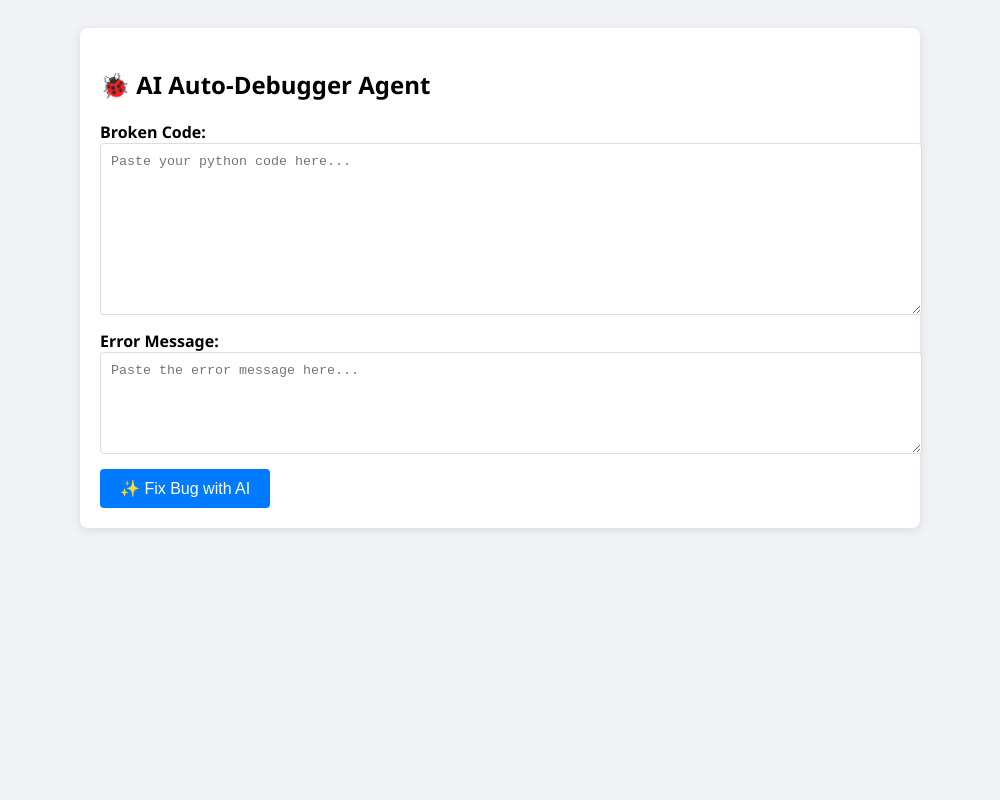
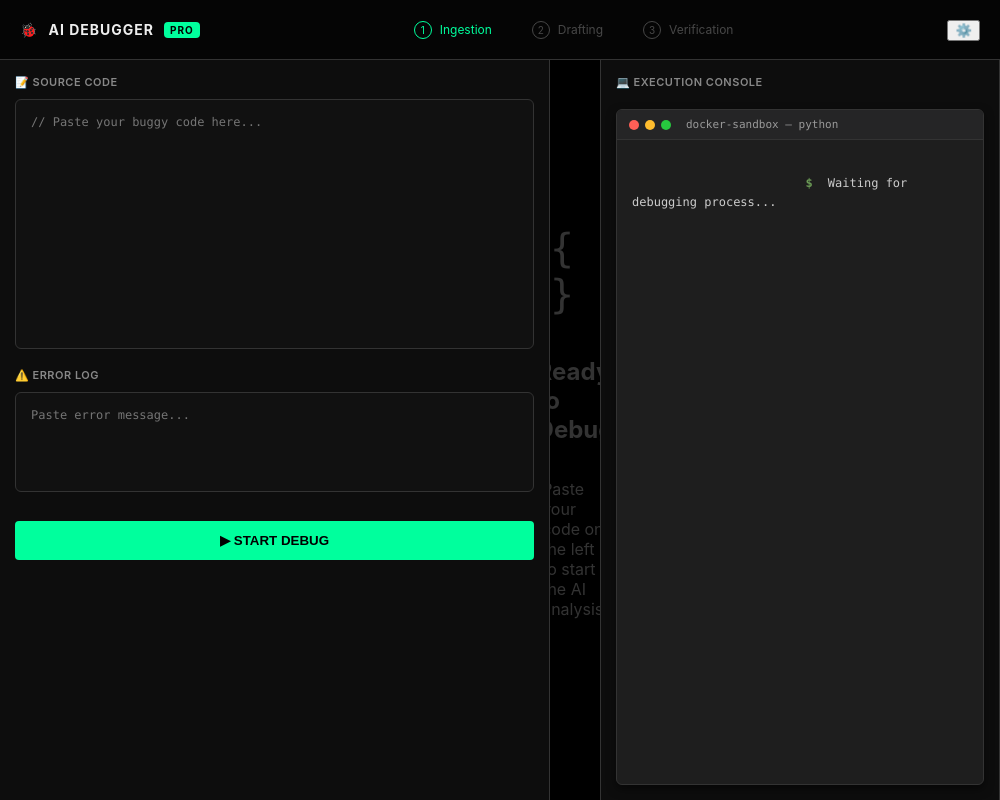
Before and after one commit to polo1255/multi-agent-debugger, an Electron app: page frontend/index.html in a window 1000 px wide. Drawn offline with Linux system fonts and the light colour scheme.

Commit message:
Update Ui/Ux
UX/UI update: This update includes added summaries and a more visually appealing UX interface.

```diff
--- a/frontend/index.html
+++ b/frontend/index.html
@@ -1,42 +1,106 @@
 <!DOCTYPE html>
-<html>
+<html lang="en">
 <head>
     <meta charset="UTF-8">
-    <title>AI Auto-Debugger Agent</title>
-    <style>
-        body { font-family: 'Segoe UI', sans-serif; padding: 20px; background-color: #f0f2f5; }
-        .container { max-width: 800px; margin: 0 auto; background: white; padding: 20px; border-radius: 8px; box-shadow: 0 2px 10px rgba(0,0,0,0.1); }
-        textarea { width: 100%; height: 150px; margin-bottom: 10px; padding: 10px; border: 1px solid #ddd; border-radius: 4px; font-family: monospace; }
-        button { background-color: #007bff; color: white; border: none; padding: 10px 20px; border-radius: 4px; cursor: pointer; font-size: 16px; }
-        button:hover { background-color: #0056b3; }
-        button:disabled { background-color: #ccc; }
-        #result-area { margin-top: 20px; display: none; }
-        .success { color: green; font-weight: bold; }
-        .error { color: red; font-weight: bold; }
-        pre { background: #1e1e1e; color: #d4d4d4; padding: 15px; border-radius: 4px; overflow-x: auto; }
-        .loading { display: none; color: #666; font-style: italic; margin-top: 10px; }
-    </style>
+    <title>AI Auto-Debugger Pro</title>
+    <link rel="stylesheet" href="styles.css">
 </head>
 <body>
-    <div class="container">
-        <h2>🐞 AI Auto-Debugger Agent</h2>
 
-        <label><b>Broken Code:</b></label>
-        <textarea id="code-input" placeholder="Paste your python code here..."></textarea>
+    <nav class="top-nav">
+        <div class="logo">
+            <span class="logo-icon">🐞</span>
+            AI DEBUGGER <span class="tag">PRO</span>
+        </div>
+        <div class="stepper">
+            <div class="step active" id="step-1"><span class="step-num">1</span> Ingestion</div>
+            <div class="step" id="step-2"><span class="step-num">2</span> Drafting</div>
+            <div class="step" id="step-3"><span class="step-num">3</span> Verification</div>
+        </div>
+        <div class="actions">
+            <button class="icon-btn">⚙️</button>
+        </div>
+    </nav>
 
-        <label><b>Error Message:</b></label>
-        <textarea id="error-input" placeholder="Paste the error message here..." style="height: 80px;"></textarea>
+    <div class="workspace">
 
-        <button id="fix-btn" onclick="fixCode()">✨ Fix Bug with AI</button>
-        <div id="loading" class="loading">🤖 AI Agents are working... (This may take 30-60 seconds)</div>
+        <aside class="sidebar-left">
+            <div class="panel-section">
+                <div class="section-header">
+                    <span class="icon">📝</span> SOURCE CODE
+                </div>
+                <div class="editor-container">
+                    <textarea id="code-input" placeholder="// Paste your buggy code here..." spellcheck="false"></textarea>
+                </div>
+            </div>
 
-        <div id="result-area">
-            <h3>Result: <span id="status-text"></span></h3>
-            <p><b>Fixed Code:</b></p>
-            <pre id="fixed-code"></pre>
-            <p><b>Test Output:</b></p>
-            <pre id="test-output" style="background: #eee; color: #333;"></pre>
-        </div>
+            <div class="panel-section error-section">
+                <div class="section-header">
+                    <span class="icon">⚠️</span> ERROR LOG
+                </div>
+                <div class="editor-container">
+                    <textarea id="error-input" placeholder="Paste error message..." spellcheck="false"></textarea>
+                </div>
+            </div>
+
+            <div class="footer-actions">
+                <button id="fix-btn" onclick="fixCode()">
+                    <span class="btn-text">▶ START DEBUG</span>
+                </button>
+            </div>
+        </aside>
+
+        <main class="main-stage">
+            <div id="empty-state" class="empty-state">
+                <div class="empty-icon">{ }</div>
+                <h2>Ready to Debug</h2>
+                <p>Paste your code on the left to start the AI analysis.</p>
+            </div>
+
+            <div id="result-area" class="result-container" style="display: none;">
+                <div class="result-header">
+                    <h3>DIAGNOSIS REPORT</h3>
+                    <div id="status-badge" class="badge">Analyzing...</div>
+                </div>
+
+                <div class="summary-card">
+                    <div class="summary-header">
+                        <span class="icon">💡</span> INSIGHTS & FIXES
+                    </div>
+                    <div id="summary-text" class="summary-content">
+                        Waiting for analysis...
+                    </div>
+                </div>
+
+                <div class="code-viewer-label">PATCHED CODE</div>
+                <div class="code-viewer">
+                    <pre><code id="fixed-code" class="language-python"># Waiting for AI...</code></pre>
+                </div>
+            </div>
+        </main>
+
+        <aside class="sidebar-right">
+            <div class="panel-section grow">
+                <div class="section-header">
+                    <span class="icon">💻</span> EXECUTION CONSOLE
+                </div>
+
+                <div class="terminal-window">
+                    <div class="terminal-header">
+                        <div class="traffic-lights">
+                            <span class="dot red"></span>
+                            <span class="dot yellow"></span>
+                            <span class="dot green"></span>
+                        </div>
+                        <span class="terminal-title">docker-sandbox — python</span>
+                    </div>
+                    <div class="terminal-body" id="test-output">
+                        <span class="prompt">$</span> Waiting for debugging process...
+                    </div>
+                </div>
+            </div>
+        </aside>
+
     </div>
 
     <script src="renderer.js"></script>
--- a/frontend/renderer.js
+++ b/frontend/renderer.js
@@ -1,53 +1,102 @@
 // file: frontend/renderer.js
 
 async function fixCode() {
-    const code = document.getElementById('code-input').value;
-    const error = document.getElementById('error-input').value;
+    // 1. ดึง Element ตาม ID
+    const codeInput = document.getElementById('code-input');
+    const errorInput = document.getElementById('error-input');
     const btn = document.getElementById('fix-btn');
-    const loading = document.getElementById('loading');
+
+    // Elements ส่วนแสดงผล
+    const emptyState = document.getElementById('empty-state');
     const resultArea = document.getElementById('result-area');
+    const fixedCodeEl = document.getElementById('fixed-code');
+    const testOutputEl = document.getElementById('test-output');
+    const statusBadge = document.getElementById('status-badge');
+
+    // ❌ ลบตัวแปร loadingText ออก เพราะไม่มีใน HTML แล้ว
+    // const loadingText = document.getElementById('loading-text');
+
+    const code = codeInput.value;
+    const error = errorInput.value;
 
     if (!code) {
-        alert("Please enter some code!");
+        alert("Please enter code first.");
         return;
     }
 
-    // เปิดโหมดโหลด
+    // 2. ปรับ UI เข้าโหมด Loading
     btn.disabled = true;
-    loading.style.display = 'block';
-    resultArea.style.display = 'none';
+    btn.innerHTML = '<span class="btn-text">⏳ PROCESSING...</span>';
+
+    // Update Stepper (ทำ Highlight)
+    document.getElementById('step-1').classList.add('active');
+    document.getElementById('step-2').classList.add('active');
+
+    // ✅ เปลี่ยนมาแสดงสถานะใน Terminal แทน
+    testOutputEl.innerHTML = `
+        <span style="color: #6a9955;">$ initializing_agents...</span><br>
+        <span style="color: #6a9955;">$ analyzing_code...</span><br>
+        <span class="blink">_</span>
+    `;
 
     try {
-        // ยิง Request ไปหา Python Server (API)
         const response = await fetch('http://127.0.0.1:8000/debug', {
             method: 'POST',
-            headers: {
-                'Content-Type': 'application/json'
-            },
+            headers: { 'Content-Type': 'application/json' },
             body: JSON.stringify({ code: code, error: error })
         });
 
         const data = await response.json();
 
-        // แสดงผลลัพธ์
-        resultArea.style.display = 'block';
-        document.getElementById('fixed-code').textContent = data.fixed_code;
-        document.getElementById('test-output').textContent = data.test_output || "No test output";
+        // 3. แสดงผลลัพธ์
+        emptyState.style.display = 'none';
+        resultArea.style.display = 'flex'; // แสดงกล่องผลลัพธ์
 
-        const statusText = document.getElementById('status-text');
-        if (data.status === 'success') {
-            statusText.textContent = "SUCCESS ✅";
-            statusText.className = "success";
-        } else {
-            statusText.textContent = "FAILED ❌";
-            statusText.className = "error";
+        // Update Stepper
+        document.getElementById('step-3').classList.add('active');
+
+        if (fixedCodeEl) fixedCodeEl.textContent = data.fixed_code;
+
+        const summaryEl = document.getElementById('summary-text');
+        if (summaryEl) {
+            summaryEl.innerHTML = data.summary || "✅ The AI successfully identified and fixed the bug. Please check the code below.";
+        }
+
+        if (testOutputEl) {
+            const timestamp = new Date().toLocaleTimeString();
+            const logPrefix = `[${timestamp}] root@debugger:~/app# run_test.py\n`;
+
+            const cleanOutput = data.test_output ? data.test_output.trim() : "No output returned.";
+
+            // แสดงผลลัพธ์แบบ Terminal สวยๆ
+            testOutputEl.innerHTML = `
+                <span style="color: #569cd6;">${logPrefix}</span>
+                <span style="color: #444;">----------------------------------------</span>
+                <br>${cleanOutput}
+                <br><span style="color: #444;">----------------------------------------</span>
+                <br><span style="color: #4caf50;">✔ Execution finished with exit code 0</span>
+            `;
+        }
+
+        if (statusBadge) {
+            if (data.status === 'success') {
+                statusBadge.textContent = "SUCCESS";
+                statusBadge.className = "badge success";
+            } else {
+                statusBadge.textContent = "FAILED";
+                statusBadge.className = "badge";
+            }
         }
 
     } catch (err) {
-        alert("Error connecting to server: " + err);
+        // ถ้าพัง ให้โชว์ Error ใน Terminal สีแดง
+        testOutputEl.innerHTML += `
+            <br><br>
+            <span style="color: #f44336;">❌ CRITICAL ERROR: Connection refused.</span><br>
+            <span style="color: #888;">Details: ${err}</span>
+        `;
     } finally {
-        // ปิดโหมดโหลด
         btn.disabled = false;
-        loading.style.display = 'none';
+        btn.innerHTML = '<span class="btn-text">▶ START DEBUG</span>';
     }
 }
--- /dev/null
+++ b/frontend/styles.css
@@ -0,0 +1,351 @@
+/* Color Variables */
+:root {
+    --bg-app: #000000;
+    --bg-panel: #0d0d0d;
+    --bg-editor: #111111;
+    --border: #333333;
+    --accent: #00ff9d; /* สีเขียว Neon */
+    --accent-dim: rgba(0, 255, 157, 0.1);
+    --text-main: #eeeeee;
+    --text-dim: #888888;
+    --font-mono: 'JetBrains Mono', 'Fira Code', Consolas, monospace;
+}
+
+* { box-sizing: border-box; }
+
+body {
+    margin: 0;
+    padding: 0;
+    background-color: var(--bg-app);
+    color: var(--text-main);
+    font-family: 'Inter', sans-serif;
+    height: 100vh;
+    display: flex;
+    flex-direction: column;
+    overflow: hidden;
+}
+
+/* --- Top Navigation --- */
+.top-nav {
+    height: 60px;
+    border-bottom: 1px solid var(--border);
+    display: flex;
+    align-items: center;
+    justify-content: space-between;
+    padding: 0 20px;
+    background: #050505;
+}
+
+.logo {
+    font-weight: 700;
+    font-size: 14px;
+    letter-spacing: 1px;
+    display: flex;
+    align-items: center;
+    gap: 10px;
+}
+
+.tag {
+    background: var(--accent);
+    color: black;
+    padding: 2px 6px;
+    border-radius: 4px;
+    font-size: 10px;
+}
+
+.stepper {
+    display: flex;
+    gap: 40px;
+}
+
+.step {
+    font-size: 12px;
+    color: var(--text-dim);
+    display: flex;
+    align-items: center;
+    gap: 8px;
+    opacity: 0.5;
+    transition: all 0.3s;
+}
+
+.step.active {
+    color: var(--accent);
+    opacity: 1;
+}
+
+.step-num {
+    border: 1px solid currentColor;
+    width: 18px;
+    height: 18px;
+    border-radius: 50%;
+    display: flex;
+    align-items: center;
+    justify-content: center;
+    font-size: 10px;
+}
+
+/* --- Workspace Layout --- */
+.workspace {
+    flex: 1;
+    display: flex;
+    overflow: hidden;
+}
+
+/* Sidebar Left & Right */
+.sidebar-left, .sidebar-right {
+    width: 550px;
+    background: var(--bg-panel);
+    border-right: 1px solid var(--border);
+    display: flex;
+    flex-direction: column;
+    padding: 15px;
+    gap: 15px;
+}
+
+.sidebar-right {
+    width: 400px; /* เพิ่มความกว้าง */
+    background-color: #0d0d0d;
+    border-left: 1px solid var(--border);
+    display: flex;
+    flex-direction: column;
+}
+
+/* กรอบหน้าต่าง Terminal */
+.terminal-window {
+    background-color: #1e1e1e; /* สีพื้นหลังแบบ VS Code */
+    border: 1px solid #333;
+    border-radius: 6px;
+    display: flex;
+    flex-direction: column;
+    flex: 1; /* ยืดเต็มพื้นที่ */
+    overflow: hidden;
+    box-shadow: 0 4px 10px rgba(0,0,0,0.5);
+    margin-top: 10px;
+}
+
+/* ส่วนหัวของ Terminal (ที่มีปุ่มแดงเหลืองเขียว) */
+.terminal-header {
+    background-color: #252526;
+    padding: 8px 12px;
+    display: flex;
+    align-items: center;
+    border-bottom: 1px solid #333;
+}
+
+.traffic-lights {
+    display: flex;
+    gap: 6px;
+    margin-right: 15px;
+}
+
+.dot {
+    width: 10px;
+    height: 10px;
+    border-radius: 50%;
+}
+.dot.red { background-color: #ff5f56; }
+.dot.yellow { background-color: #ffbd2e; }
+.dot.green { background-color: #27c93f; }
+
+.terminal-title {
+    font-size: 11px;
+    color: #999;
+    font-family: var(--font-mono);
+}
+
+/* ส่วนเนื้อหาข้างใน Terminal */
+.terminal-body {
+    padding: 15px;
+    font-family: 'JetBrains Mono', 'Consolas', monospace;
+    font-size: 12px;
+    line-height: 1.6;
+    color: #cccccc;
+    flex: 1;
+    overflow-y: auto;
+    white-space: pre-wrap; /* ให้ขึ้นบรรทัดใหม่ตามจริง */
+}
+
+/* แต่งสี Output ให้ดูโปร */
+.prompt {
+    color: #6a9955; /* สีเขียว Prompt */
+    margin-right: 8px;
+    font-weight: bold;
+}
+
+/* Custom Scrollbar สำหรับ Terminal */
+.terminal-body::-webkit-scrollbar { width: 8px; }
+.terminal-body::-webkit-scrollbar-track { background: #1e1e1e; }
+.terminal-body::-webkit-scrollbar-thumb { background: #444; border-radius: 4px; }
+
+.panel-section {
+    display: flex;
+    flex-direction: column;
+    gap: 10px;
+}
+
+.panel-section.grow { flex: 1; }
+
+.section-header {
+    font-size: 11px;
+    color: var(--text-dim);
+    font-weight: 600;
+    letter-spacing: 0.5px;
+}
+
+.editor-container textarea {
+    width: 100%;
+    background: var(--bg-editor);
+    border: 1px solid var(--border);
+    color: #ddd;
+    font-family: var(--font-mono);
+    font-size: 12px;
+    padding: 15px;
+    border-radius: 6px;
+    resize: none;
+    outline: none;
+}
+
+.editor-container textarea:focus { border-color: var(--accent); }
+
+#code-input { height: 250px; }
+#error-input { height: 100px; color: #ff6b6b; }
+
+#fix-btn {
+    background: var(--accent);
+    color: black;
+    border: none;
+    padding: 12px;
+    border-radius: 4px;
+    font-weight: 700;
+    cursor: pointer;
+    width: 100%;
+    margin-top: 10px;
+}
+
+#fix-btn:hover { filter: brightness(1.1); }
+#fix-btn:disabled { background: #333; color: #555; cursor: wait; }
+
+/* --- Main Stage (Center) --- */
+.main-stage {
+    flex: 1;
+    background: #000;
+    position: relative;
+    overflow-y: auto;
+}
+
+.empty-state {
+    height: 100%;
+    display: flex;
+    flex-direction: column;
+    align-items: center;
+    justify-content: center;
+    color: #333;
+}
+
+.empty-icon { font-size: 40px; margin-bottom: 20px; font-family: var(--font-mono); }
+
+.result-container {
+    padding: 20px;
+    height: 100%;
+    display: flex;
+    flex-direction: column;
+}
+
+.result-header {
+    display: flex;
+    justify-content: space-between;
+    margin-bottom: 15px;
+}
+
+.code-viewer {
+    flex: 1;
+    background: #080808;
+    border: 1px solid #222;
+    border-radius: 8px;
+    padding: 20px;
+    overflow: auto;
+}
+
+pre { margin: 0; font-family: var(--font-mono); font-size: 13px; color: #a5d6ff; }
+
+/* --- Right Sidebar Components --- */
+.context-card {
+    background: #151515;
+    border: 1px solid #222;
+    padding: 12px;
+    border-radius: 6px;
+}
+
+.context-card h4 { margin: 0 0 5px 0; font-size: 12px; color: #fff; }
+.status-line { font-size: 11px; color: var(--text-dim); }
+
+.terminal-output {
+    background: #000;
+    border: 1px solid #222;
+    border-radius: 6px;
+    padding: 10px;
+    font-family: var(--font-mono);
+    font-size: 11px;
+    color: #00ff9d;
+    flex: 1;
+    overflow-y: auto;
+    white-space: pre-wrap;
+}
+
+.badge {
+    background: #222;
+    padding: 4px 10px;
+    border-radius: 12px;
+    font-size: 11px;
+}
+.badge.success { background: var(--accent-dim); color: var(--accent); border: 1px solid var(--accent); }
+
+/* ใส่ท้ายไฟล์ styles.css */
+.blink {
+    animation: blinker 1s linear infinite;
+    color: #00ff9d;
+    font-weight: bold;
+}
+
+/* --- Analysis Summary Card --- */
+.summary-card {
+    background: #1a1a1a;
+    border: 1px solid #333;
+    border-left: 4px solid var(--accent); /* แถบสีเขียวข้างซ้าย */
+    border-radius: 6px;
+    margin-bottom: 20px;
+    padding: 0;
+    overflow: hidden;
+    box-shadow: 0 4px 15px rgba(0,0,0,0.3);
+}
+
+.summary-header {
+    background: #252526;
+    padding: 10px 15px;
+    font-size: 11px;
+    font-weight: 700;
+    color: var(--text-dim);
+    border-bottom: 1px solid #333;
+    display: flex;
+    align-items: center;
+    gap: 8px;
+}
+
+.summary-content {
+    padding: 15px;
+    font-size: 13px;
+    color: #e0e0e0;
+    line-height: 1.6;
+    font-family: 'Inter', sans-serif; /* ใช้อักษรอ่านง่าย ไม่ใช่ Monospace */
+}
+
+.code-viewer-label {
+    font-size: 11px;
+    color: var(--text-dim);
+    margin-bottom: 8px;
+    font-weight: 600;
+}
+
+@keyframes blinker {
+    50% { opacity: 0; }
+}
```
Also changed, not shown: 1 other file.
